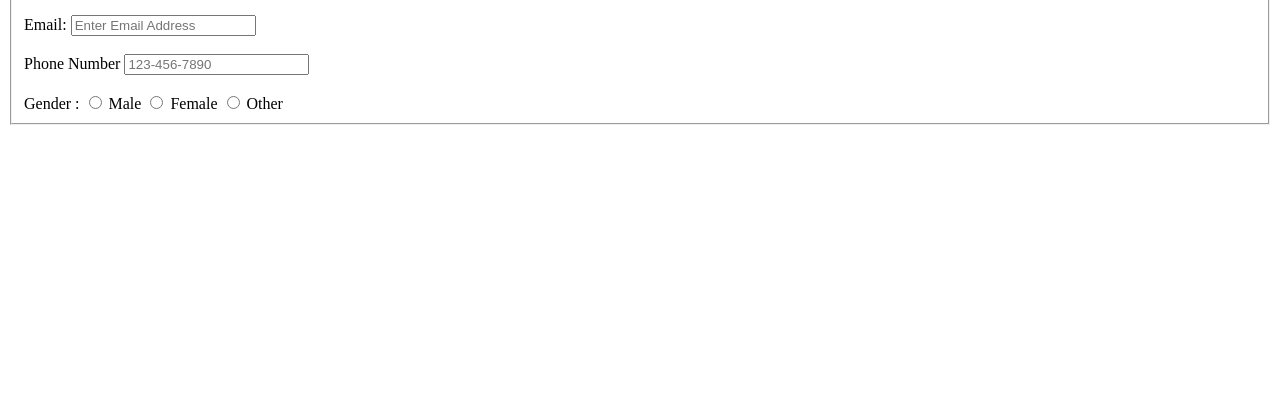
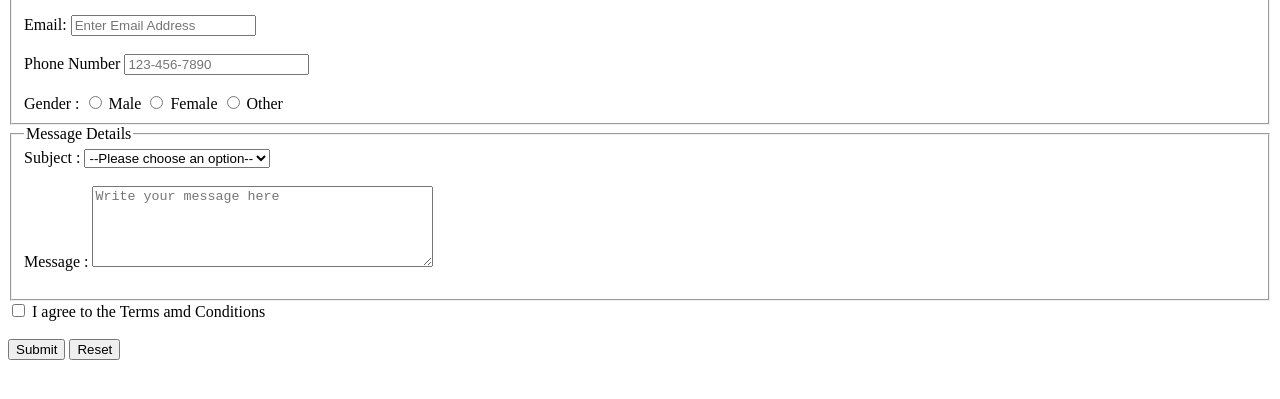
Before and after one commit to tanzeela2-1/fswd-hiqmah, a plain HTML site: page form.html in a window 1280 px wide. Shown: the part 127-526 px from the top of the page. Drawn offline with Linux system fonts and the light colour scheme.

Commit message:
Add Information

```diff
--- a/form.html
+++ b/form.html
@@ -8,6 +8,7 @@
 <body>
     <form action=""; method="post">
         <h1>Contact Us</h1>
+             <!--Personal Information-->
        <fieldset>
           <legend>Personal Information</legend>
                <!--Name-->
@@ -28,6 +29,31 @@
           <input type="radio" id="other" name="gender" value="other">
           <lable for ="other">  Other </lable>
        </fieldset>
+       <!--Inquiry Section-->
+      <fieldset>
+         <legend>Message Details</legend>
+          <!--Subject-->
+          <lable for ="subject"> Subject :</lable>
+          <select id="subject"  name ="subject" required>
+          <option value=""> --Please choose an option--</option>
+          <option value="general">General Inquiry </option>
+          <option value="support"> Support</option>
+          <option value="feedback"> Feedback</option>
+          </select><br><br>
+          <!--Message-->
+        <lable for ="message"> Message :</lable>
+        <textarea id="message" name="message" rows="5" cols="40" required placeholder="Write your message here"></textarea>
+        <br><br>
+        </fieldset>
+    <!--Agreement-->
+    <label >
+        <input type="checkbox" id="terms" name="terms" required> I agree to the Terms amd Conditions<br><br>
+    </label>
+     <!--Buttons-->
+     <button type="submit" >Submit</button>
+     <button type="reset" >Reset</button>
+
+
     </form>
 
 </body>
```
